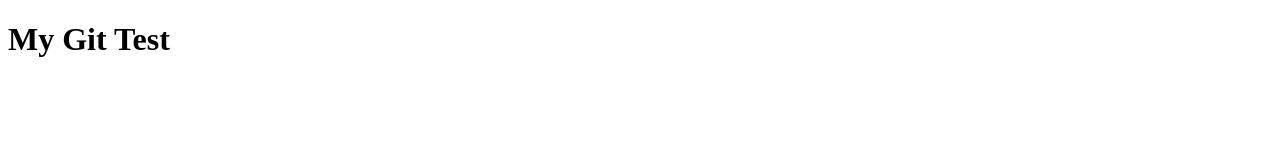
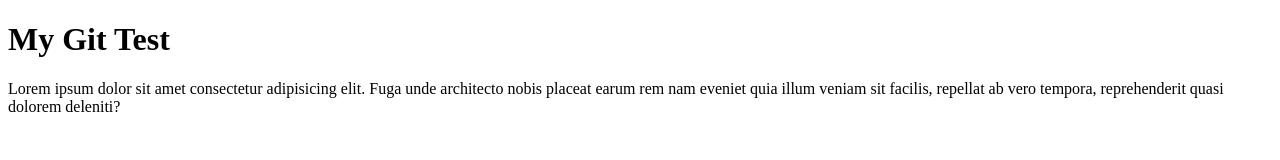
Before and after one commit to annblacksea/git-test-2, a plain HTML site: page index.html in a window 1280 px wide. Drawn offline with Linux system fonts and the light colour scheme.

Commit message:
develop main-page

```diff
--- a/index.html
+++ b/index.html
@@ -9,6 +9,11 @@
   <body>
     <main>
       <h1>My Git Test</h1>
+      <p>
+        Lorem ipsum dolor sit amet consectetur adipisicing elit. Fuga unde architecto nobis placeat
+        earum rem nam eveniet quia illum veniam sit facilis, repellat ab vero tempora, reprehenderit
+        quasi dolorem deleniti?
+      </p>
     </main>
   </body>
 </html>
```
